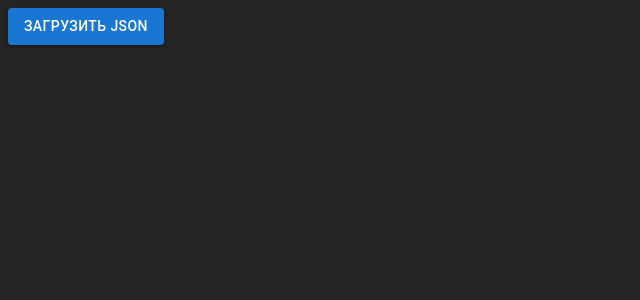
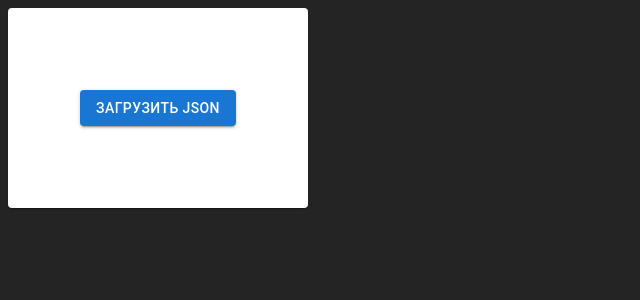
Before and after one commit to XoolaXoop/PASIT-testing-work, a React (Vite) app in the folder code/: page / in a window 1280 px wide. Shown: the top 300 px of the page, without its empty margins (0-640 px from the left). Built offline with nearby package versions, Linux system fonts and the light colour scheme.

Commit message:
feat: add Paper to button

```diff
--- a/code/src/App.tsx
+++ b/code/src/App.tsx
@@ -1,5 +1,5 @@
 import {PropertyGrid} from './components/PropertyGrid';
-import {Button} from '@mui/material';
+import {Button, Paper} from '@mui/material';
 import {useState} from 'react';
 import {ErrorBoundary} from './ErrorBoundary';
 
@@ -34,8 +34,18 @@ export function App() {
     );
   }
   return (
-    <ErrorBoundary>
-      <DownloadJSONButton saveJSONData={setJSONData} />
-    </ErrorBoundary>
+    <Paper
+      sx={{
+        width: '300px',
+        height: '200px',
+        display: 'flex',
+        flexDirection: 'column',
+        justifyContent: 'center',
+        alignItems: 'center',
+      }}>
+      <ErrorBoundary>
+        <DownloadJSONButton saveJSONData={setJSONData} />
+      </ErrorBoundary>
+    </Paper>
   );
 }
```
